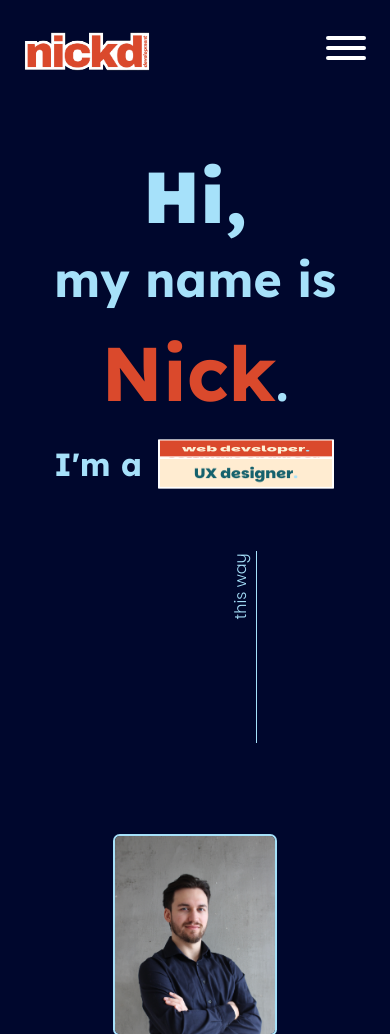
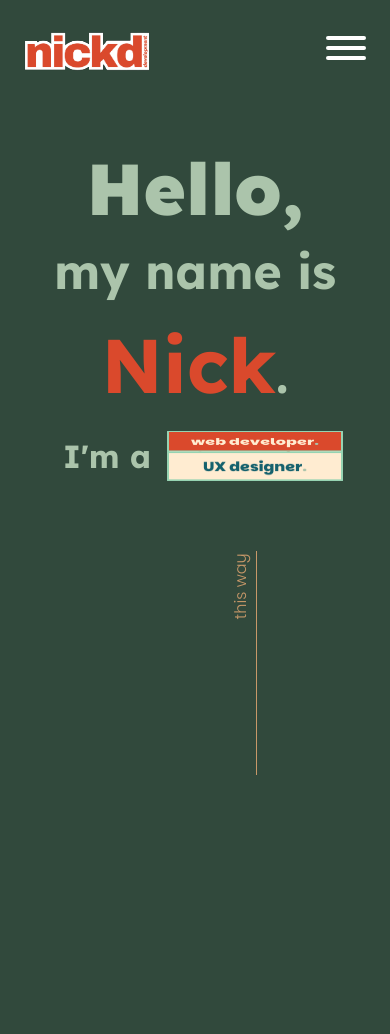
Before and after one commit to nickdoucette24/portfolio, a React (Create React App) app in the folder client/: page / in a window 390 px wide. After the commit the page ends 844 px from the top, so only its background shows below. Built offline with nearby package versions, Linux system fonts and the light colour scheme.

Commit message:
LandingPage mostly responsive now, few tweaks but pretty good. Decided against the headshot on the mainpage so lots of commented out code for now. Header fixes then My Process section next.

```diff
--- a/client/src/components/Header/Header.scss
+++ b/client/src/components/Header/Header.scss
@@ -115,7 +115,7 @@
     @include work-together-button;
 
     &--text {
-      color: $iceBlue-winter;
+      color: $pastelGreen;
     }
   }
 
--- a/client/src/pages/LandingPage/LandingPage.js
+++ b/client/src/pages/LandingPage/LandingPage.js
@@ -1,65 +1,46 @@
-import { useState, useEffect } from "react";
+// import { useState, useEffect } from "react";
 import "./LandingPage.scss";
-import headshot from "../../assets/images/headshot.JPG";
+// import headshot from "../../assets/images/headshot.JPG";
 
 const LandingPage = () => {
-  const [borderPosition, setBorderPosition] = useState({ x: 0, y: 0 });
-  const [isVisible, setIsVisible] = useState(false);
+  // const [borderPosition, setBorderPosition] = useState({ x: 0, y: 0 });
+  // const [isVisible, setIsVisible] = useState(false);
 
-  const handleMouseMove = (event) => {
-    const img = event.target.getBoundingClientRect();
-    const x = (event.clientX - img.left - img.width / 2) / 20;
-    const y = (event.clientY - img.top - img.height / 2) / 20;
-    setBorderPosition({ x, y });
-  };
+  // const handleMouseMove = (event) => {
+  //   const img = event.target.getBoundingClientRect();
+  //   const x = (event.clientX - img.left - img.width / 2) / 20;
+  //   const y = (event.clientY - img.top - img.height / 2) / 20;
+  //   setBorderPosition({ x, y });
+  // };
 
-  useEffect(() => {
-    const observer = new IntersectionObserver(
-      (entries) => {
-        entries.forEach((entry) => {
-          if (entry.isIntersecting) {
-            setIsVisible(true);
-          }
-        });
-      },
-      { threshold: 0.25 }
-    );
+  // useEffect(() => {
+  //   const observer = new IntersectionObserver(
+  //     (entries) => {
+  //       entries.forEach((entry) => {
+  //         if (entry.isIntersecting) {
+  //           setIsVisible(true);
+  //         }
+  //       });
+  //     },
+  //     { threshold: 0.75 }
+  //   );
 
-    const target = document.querySelector(".hero-wrapper__headshot");
-    if (target) {
-      observer.observe(target);
-    }
-    return () => {
-      if (target) {
-        observer.unobserve(target);
-      }
-    };
-  }, []);
+  //   const target = document.querySelector(".hero-wrapper__headshot");
+  //   if (target) {
+  //     observer.observe(target);
+  //   }
+  //   return () => {
+  //     if (target) {
+  //       observer.unobserve(target);
+  //     }
+  //   };
+  // }, []);
 
   return (
     <section className="landing-page">
       <div className="hero-wrapper">
-        <div
-          className={`hero-wrapper__headshot ${isVisible ? "fade-in" : ""}`}
-          onMouseMove={handleMouseMove}
-        >
-          <img
-            className={`hero-wrapper__headshot--img ${
-              isVisible ? "fade-in" : ""
-            }`}
-            src={headshot}
-            alt="headshot of Nick, the one who made this website"
-            style={{
-              boxShadow: `${-borderPosition.x}px ${-borderPosition.y}px 0 2px var(--ice-blue)`,
-            }}
-          />
-        </div>
-        <div className="landing-page__line--container">
-          <p className="landing-page__line--title">this way</p>
-          <div className="landing-page__line"></div>
-        </div>
         <div className="hero-wrapper__text">
-          <h1 className="hero-wrapper__text--h1">Hi,</h1>
+          <h1 className="hero-wrapper__text--h1">Hello,</h1>
           <div className="hero-wrapper__text--group">
             <h2 className="hero-wrapper__text--h2">my name is</h2>
             <h2 className="hero-wrapper__text--h2">
@@ -87,6 +68,28 @@ const LandingPage = () => {
           </div>
         </div>
       </div>
+      <div className="landing-page__line--container">
+        <p className="landing-page__line--title">this way</p>
+        <div className="landing-page__line"></div>
+      </div>
+      {/* <div
+          className={`hero-wrapper__headshot ${isVisible ? "fade-in" : ""}`}
+          onMouseMove={handleMouseMove}
+        >
+          <img
+            className={`hero-wrapper__headshot--img ${
+              isVisible ? "fade-in" : ""
+            }`}
+            src={headshot}
+            alt="headshot of Nick, the one who made this website"
+            style={{
+              boxShadow: `${-borderPosition.x}px ${-borderPosition.y}px 0 2px var(--ice-blue)`,
+            }}
+          />
+          <p className="hero-wrapper__headshot--text">
+            Here's a photo of me looking professional so you know I'm real!
+          </p>
+        </div> */}
     </section>
   );
 };
--- a/client/src/pages/LandingPage/LandingPage.scss
+++ b/client/src/pages/LandingPage/LandingPage.scss
@@ -3,12 +3,12 @@
 
 // ! Page Styling
 body {
-  background-color: $darkBlue-winter;
+  background-color: $darkGreen;
 }
 
 // ! Root variables for in-line JS
 :root {
-  --ice-blue: #{$iceBlue-winter};
+  --ice-blue: #{$pastelGreen};
 }
 
 // ! Main Styling
@@ -16,7 +16,7 @@ body {
   @include flex-centre;
   width: 100%;
   margin: auto;
-  color: $iceBlue-winter;
+  color: $pastelGreen;
   position: relative;
 
   &__rotating-cube {
@@ -26,11 +26,12 @@ body {
 
   &__line {
     width: 1px;
-    height: 12rem;
-    background: $iceBlue-winter;
+    height: 14rem;
+    background: $lightBrown;
     position: absolute;
     top: 28rem;
     left: 16rem;
+    transition: background 0.1s ease-in-out;
 
     @include tablet {
       top: 32rem;
@@ -41,17 +42,31 @@ body {
       left: 30rem;
     }
 
+    &:hover {
+      background: $winterGreen;
+    }
+
     &--title {
       font-family: Parkinsans;
       transform: rotateZ(270deg);
       position: absolute;
+      color: $lightBrown;
       top: 28.5rem;
       left: 13rem;
-      transition: color 0.2s ease-in-out;
+      transition: color 0.1s ease-in-out;
       cursor: default;
 
+      @include tablet {
+        top: 32.4rem;
+      }
+
+      @include laptop {
+        top: 37.5rem;
+        left: 27rem;
+      }
+
       &:hover {
-        color: $pastelBlue-winter;
+        color: $winterGreen;
       }
     }
   }
@@ -70,53 +85,65 @@ body {
     gap: 7%;
   }
 
-  &__headshot {
-    @include flex-centre;
-    opacity: 0;
-    margin-top: 20rem;
-    cursor: default;
-    position: relative;
-    transform: translateY(50px);
-    display: hidden;
-    transition: opacity 0.8s ease-out, transform 0.8s ease-out;
+  // &__headshot {
+  //   @include flex-centre;
+  //   opacity: 0;
+  //   margin-top: 20rem;
+  //   cursor: default;
+  //   position: relative;
+  //   transform: translateY(2rem);
+  //   display: hidden;
+  //   gap: 2rem;
+  //   transition: opacity 0.8s ease-out, transform 0.8s ease-out;
 
-    @include tablet {
-      margin-top: 0;
-    }
+  //   @include tablet {
+  //     margin-top: 0;
+  //   }
 
-    &--img {
-      width: 10rem;
-      border-radius: 0.3rem;
-      opacity: 0;
-      transform: translateY(50px);
-      transition: opacity 0.8s ease-out, transform 0.8s ease-out;
+  //   &--img {
+  //     width: 10rem;
+  //     border-radius: 0.3rem;
+  //     opacity: 0;
+  //     transform: translateY(2rem);
+  //     transition: opacity 0.8s ease-out, transform 0.8s ease-out;
 
-      @include mobile {
-        width: 11rem;
-      }
+  //     @include mobile {
+  //       width: 11rem;
+  //     }
 
-      @include tablet {
-        width: 13.5rem;
-        margin-top: 0;
-      }
+  //     @include tablet {
+  //       width: 13.5rem;
+  //       margin-top: 0;
+  //     }
 
-      @include laptop {
-        width: 18rem;
-      }
+  //     @include laptop {
+  //       width: 18rem;
+  //     }
 
-      &.fade-in {
-        opacity: 1;
-        transform: translateY(0);
-      }
-    }
+  //     &.fade-in {
+  //       opacity: 1;
+  //       transform: translateY(0);
+  //     }
+  //   }
 
-    &.fade-in {
-      opacity: 1;
-      transform: translateY(0);
-    }
-  }
+  //   &.fade-in {
+  //     opacity: 1;
+  //     transform: translateY(0);
+  //   }
+
+  //   &--text {
+  //     font-family: Parkinsans;
+  //     width: 6.8rem;
+  //     text-align: center;
+  //     font-size: 0.75rem;
+  //     transform: rotate(-20deg);
+  //   }
+  // }
 
   &__text {
+    display: flex;
+    flex-direction: column;
+    align-items: center;
     @include tablet {
       display: flex;
       flex-direction: column;
@@ -129,7 +156,15 @@ body {
     &--h1 {
       @include h1;
       text-align: center;
-      margin: 3rem 0 0 0;
+      margin: 2.5rem 0 0 0;
+
+      @include laptop {
+        margin-top: 7rem;
+      }
+
+      @include desktop {
+        margin-top: 8.5rem;
+      }
     }
 
     &--h2 {
@@ -175,6 +210,10 @@ body {
     }
   }
 
+  &__rotating-cube {
+    width: 100%;
+  }
+
   &__cube-container {
     @include flex-centre;
     flex-wrap: nowrap;
@@ -217,7 +256,7 @@ body {
   align-items: center;
   font-weight: 800;
   text-wrap: nowrap;
-  border: 2px solid white;
+  border: 2px solid $winterGreen;
   color: white;
   font-size: 1rem;
   box-sizing: border-box;
@@ -242,7 +281,7 @@ body {
   }
 
   &__period {
-    color: $iceBlue-winter;
+    color: $pastelGreen;
   }
 }
 
@@ -277,8 +316,8 @@ body {
 
 .back {
   transform: rotateX(180deg) translateZ(1.12rem);
-  background-color: #ffecd1;
-  color: #15616d;
+  background-color: $cream;
+  color: $darkTeal;
 
   @include tablet {
     transform: rotateX(180deg) translateZ(1.365rem);
@@ -291,7 +330,7 @@ body {
 
 .top {
   transform: rotateX(90deg) translateZ(1.12rem);
-  background-color: #15616d;
+  background-color: $darkTeal;
   color: $cream;
 
   @include tablet {
--- a/client/src/sass/partials/_mixins.scss
+++ b/client/src/sass/partials/_mixins.scss
@@ -17,6 +17,10 @@
   @include laptop {
     font-size: 5.75rem;
   }
+
+  @include desktop {
+    font-size: 6rem;
+  }
 }
 
 @mixin h2 {
@@ -34,11 +38,16 @@
   @include laptop {
     font-size: 4rem;
   }
+
+  @include desktop {
+    font-size: 4.25rem;
+  }
 }
 
 @mixin h3 {
   font-size: 2rem;
   font-family: Lexend;
+  text-wrap: nowrap;
 
   @include mobile {
     font-size: 2.25rem;
@@ -51,6 +60,10 @@
   @include laptop {
     font-size: 3rem;
   }
+
+  @include desktop {
+    font-size: 3.25rem;
+  }
 }
 
 // ! Font Mixins
@@ -62,7 +75,7 @@
   font-family: Lexend;
   font-weight: 600;
   background-color: #00000090;
-  color: $iceBlue-winter;
+  color: $pastelGreen;
   text-wrap: nowrap;
   cursor: pointer;
   font-size: 0.85rem;
@@ -76,8 +89,8 @@
 
   &:hover {
     transform: scale(1.05);
-    color: $royalBlue-winter;
-    background-color: $iceBlue-winter;
+    color: $lightBrown;
+    background-color: $pastelGreen;
   }
 
   &:active {
@@ -131,7 +144,7 @@
   font-family: Lexend;
   font-weight: 900;
   font-size: 1rem;
-  color: $iceBlue-winter;
+  color: $pastelGreen;
   border: none;
   cursor: pointer;
   padding: 1rem;
--- a/client/src/sass/partials/_variables.scss
+++ b/client/src/sass/partials/_variables.scss
@@ -1,15 +1,16 @@
 // ! All Colours
 // Base
 $slate: #292929;
-$cream: #fdf0d5;
+$cream: #ffecd1;
 $logoRed: #da492c;
+$darkTeal: #15616d;
 
-// Winter
-$darkBlue-winter: #00072d;
-$navyBlue-winter: #001c55;
-$royalBlue-winter: #0a2472;
-$pastelBlue-winter: #0e6ba8;
-$iceBlue-winter: #a6e1fa;
+// Wintergreen
+$darkGreen: #31493c;
+$darkBrown: #583e23;
+$lightBrown: #c79869;
+$winterGreen: #96d3b2;
+$pastelGreen: #abc4ab;
 
 // Spring
 
```
